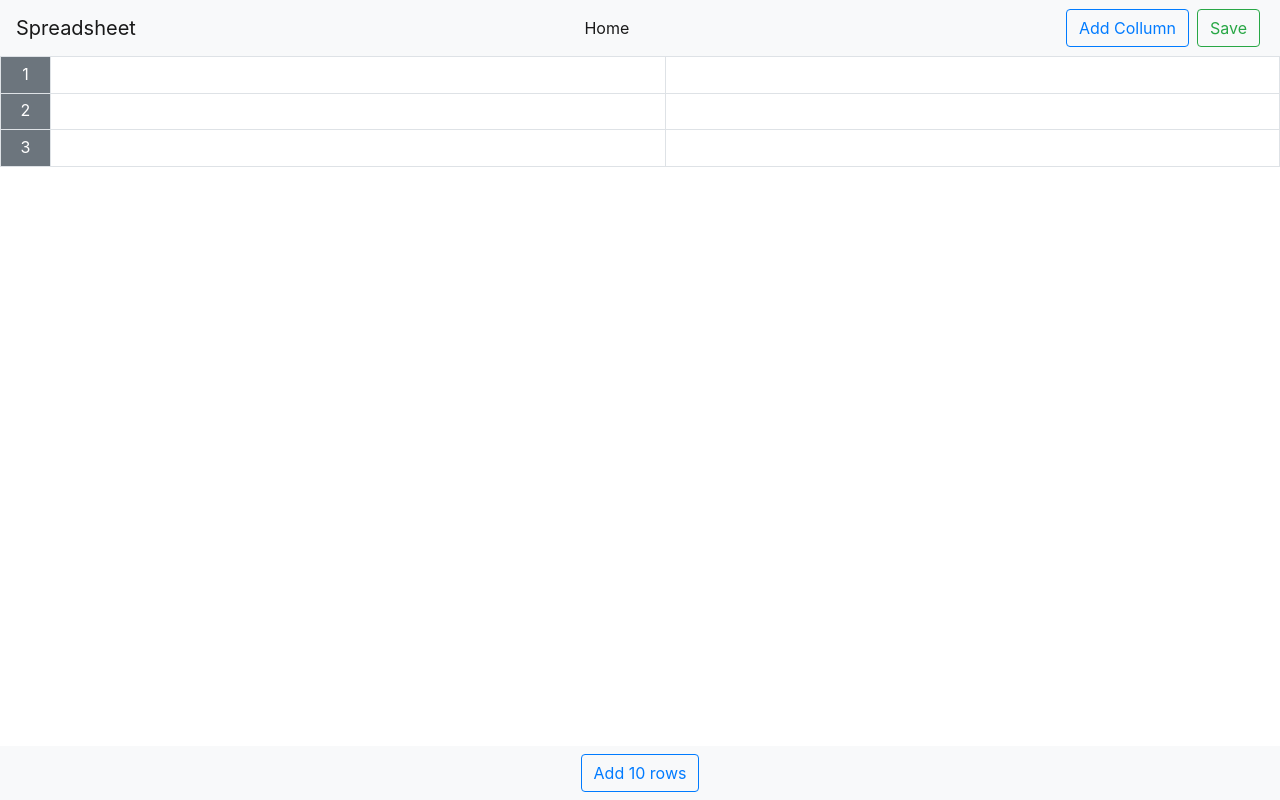
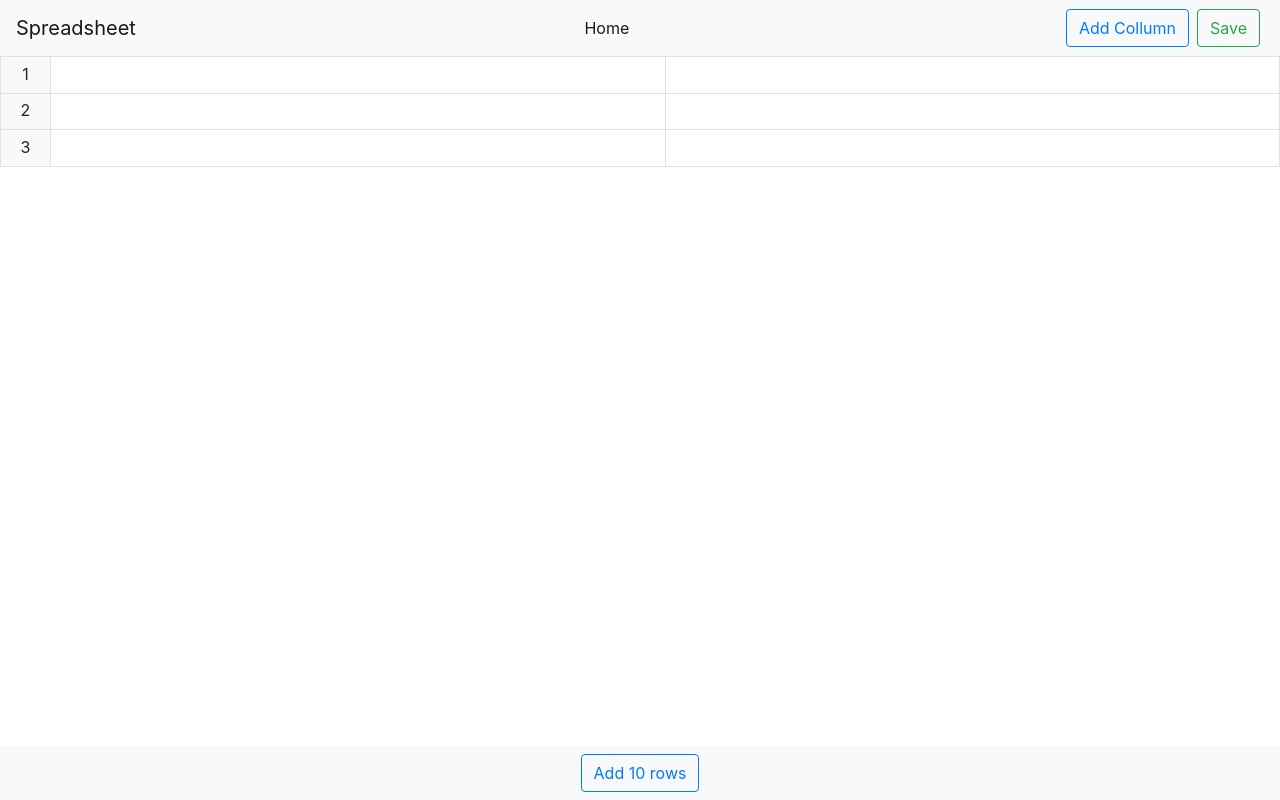
Before and after one commit to ronaldolucindo/basic-spreadsheet, a React (Create React App) app: page / in a window 1280 px wide. Built offline with nearby package versions, Linux system fonts and the light colour scheme.

Commit message:
Fix cell component

```diff
--- a/src/components/Cell/index.js
+++ b/src/components/Cell/index.js
@@ -5,7 +5,7 @@ import "./styles.css";
 function Cell(props) {
   if(props.col === 0){
     return (
-      <td className="bg-secondary index-cell">{props.row + 1}</td>
+      <td className="bg-light index-cell">{props.row + 1}</td>
     )
   }
   return <td><input className="cell-input" type="text" /></td>;
--- a/src/components/Cell/styles.css
+++ b/src/components/Cell/styles.css
@@ -5,6 +5,6 @@
 .index-cell{
     width: 50px;
     text-align: center;
-    color: #fff;
+
 
 }
```
